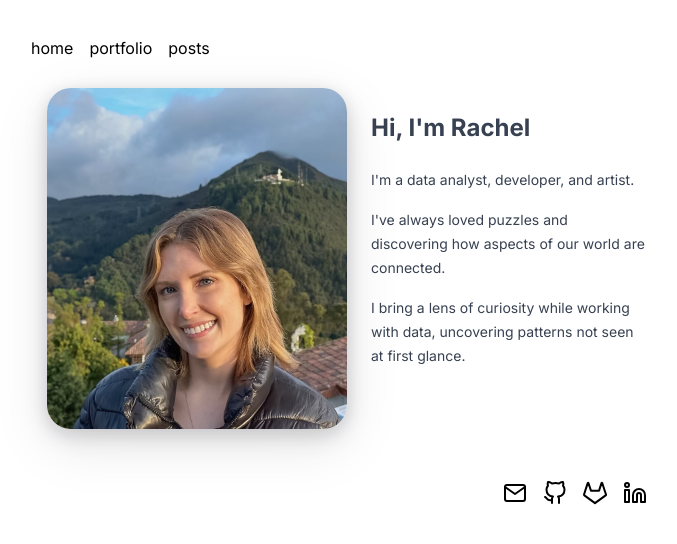
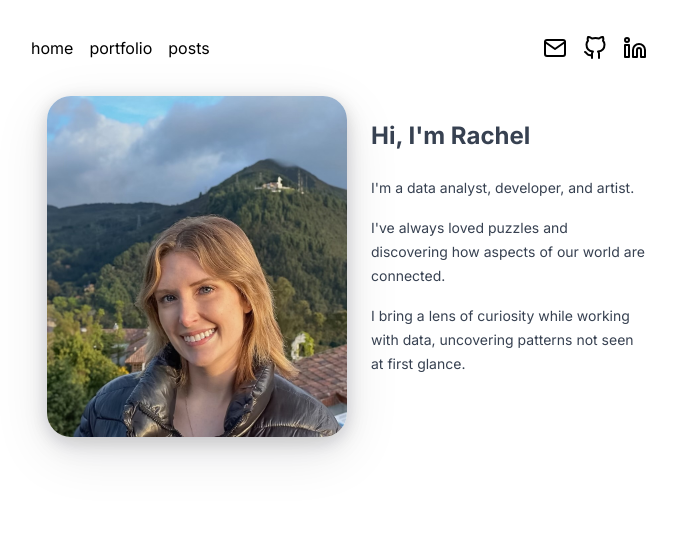
Before and after one commit to jrachelr/portfolio, a Next.js app: page / in a window 1280 px wide. Shown: the top 544 px of the page, without its empty margins (281-958 px from the left). Built offline with nearby package versions, Linux system fonts and the light colour scheme.

Commit message:
moved contact links

```diff
--- a/app/layout.tsx
+++ b/app/layout.tsx
@@ -24,7 +24,6 @@ export default function RootLayout({
         <main className="flex-auto min-w-0 flex flex-col px-2 md:px-0">
           <Navbar />
           {children}
-          <Footer />
         </main>
       </body>
     </html>
--- a/app/page.tsx
+++ b/app/page.tsx
@@ -2,7 +2,7 @@ import Image from "next/image";
 export default function Home() {
   return (
     <section>
-      <div className="px-6 flex flex-row">
+      <div className="px-6 pt-2 flex flex-row">
         <Image
           src="/images/profile.jpg"
           alt="me"
--- a/components/Nav.tsx
+++ b/components/Nav.tsx
@@ -1,4 +1,5 @@
 import Link from "next/link";
+import { GitHub, Mail, Gitlab, Linkedin } from "react-feather";
 
 export default function Navbar() {
   const navItems = {
@@ -13,14 +14,26 @@ export default function Navbar() {
     },
   };
 
+  const contactLinks = {
+    "mailto:racheljdev@gmail.com": {
+      icon: <Mail />,
+    },
+    "https://github.com/jrachelr": {
+      icon: <GitHub />,
+    },
+    "https://www.linkedin.com/in/jrachelr1/": {
+      icon: <Linkedin />,
+    },
+  };
+
   return (
     <aside className="mt-8 mb-6">
       <div className="lg:sticky lg:top-20">
         <nav
-          className="flex flex-row items-start relative px-0 pb-0 fade md:overflow-auto scroll-pr-6 md:relative"
+          className="flex flex-row items-start relative px-0 pb-8 fade md:overflow-auto scroll-pr-6 md:relative"
           id="nav"
         >
-          <div className="flex flex-row space-x-0 pr-10 dark:text-white no-underline">
+          <div className="flex flex-row absolute left-0 space-x-0 pr-10 dark:text-white no-underline">
             {Object.entries(navItems).map(([path, { name }]) => {
               return (
                 <Link
@@ -33,6 +46,20 @@ export default function Navbar() {
               );
             })}
           </div>
+          <div className="flex flex-row absolute right-0 space-x-0 pr-10 dark:text-white no-underline">
+            {Object.entries(contactLinks).map(([path, { icon }]) => {
+              return (
+                <Link
+                  key={path}
+                  href={path}
+                  target="_blank"
+                  className="transition-all hover:text-neutral-800 dark:hover:text-neutral-200 flex align-middle relative py-1 px-2"
+                >
+                  {icon}
+                </Link>
+              );
+            })}
+          </div>
         </nav>
       </div>
     </aside>
```
